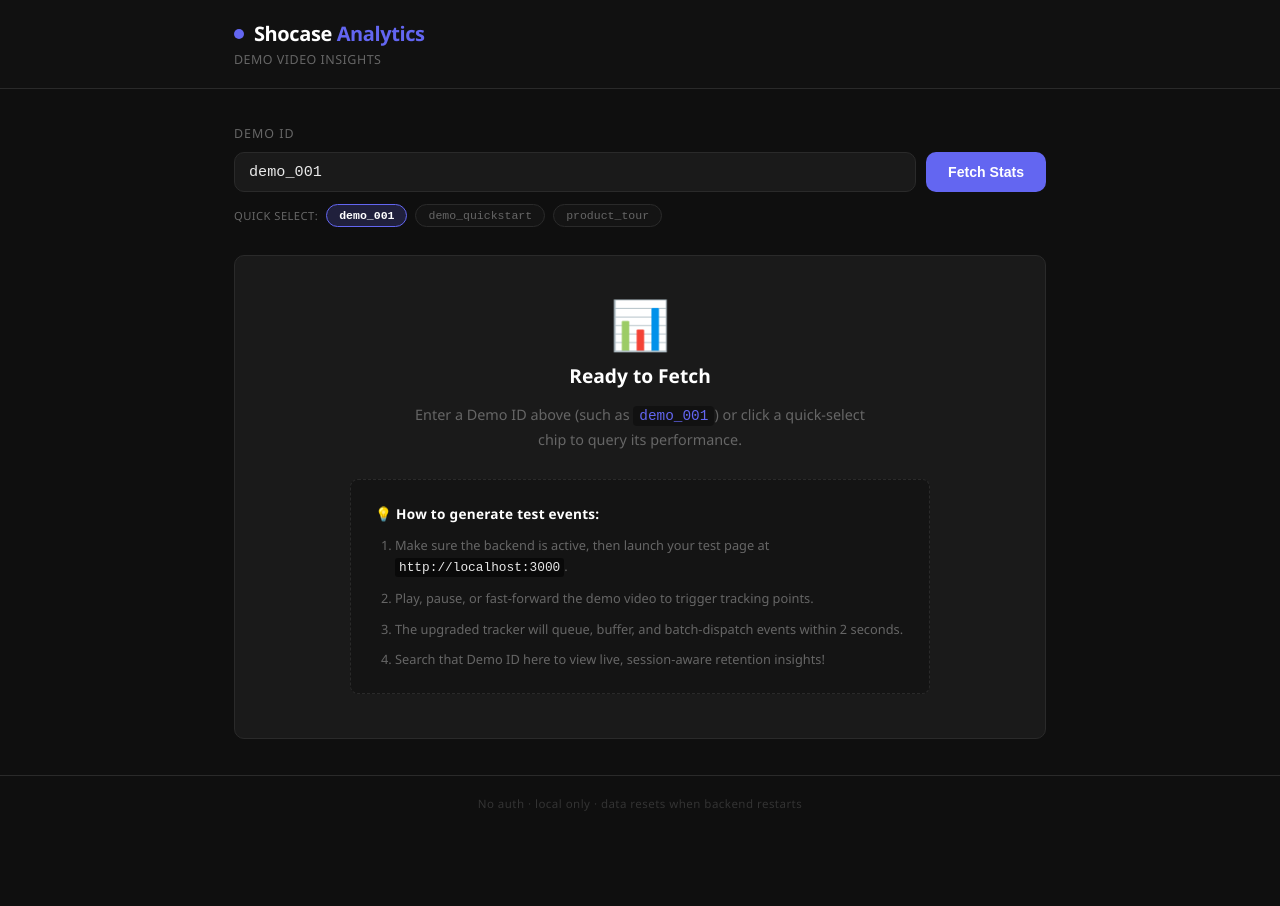
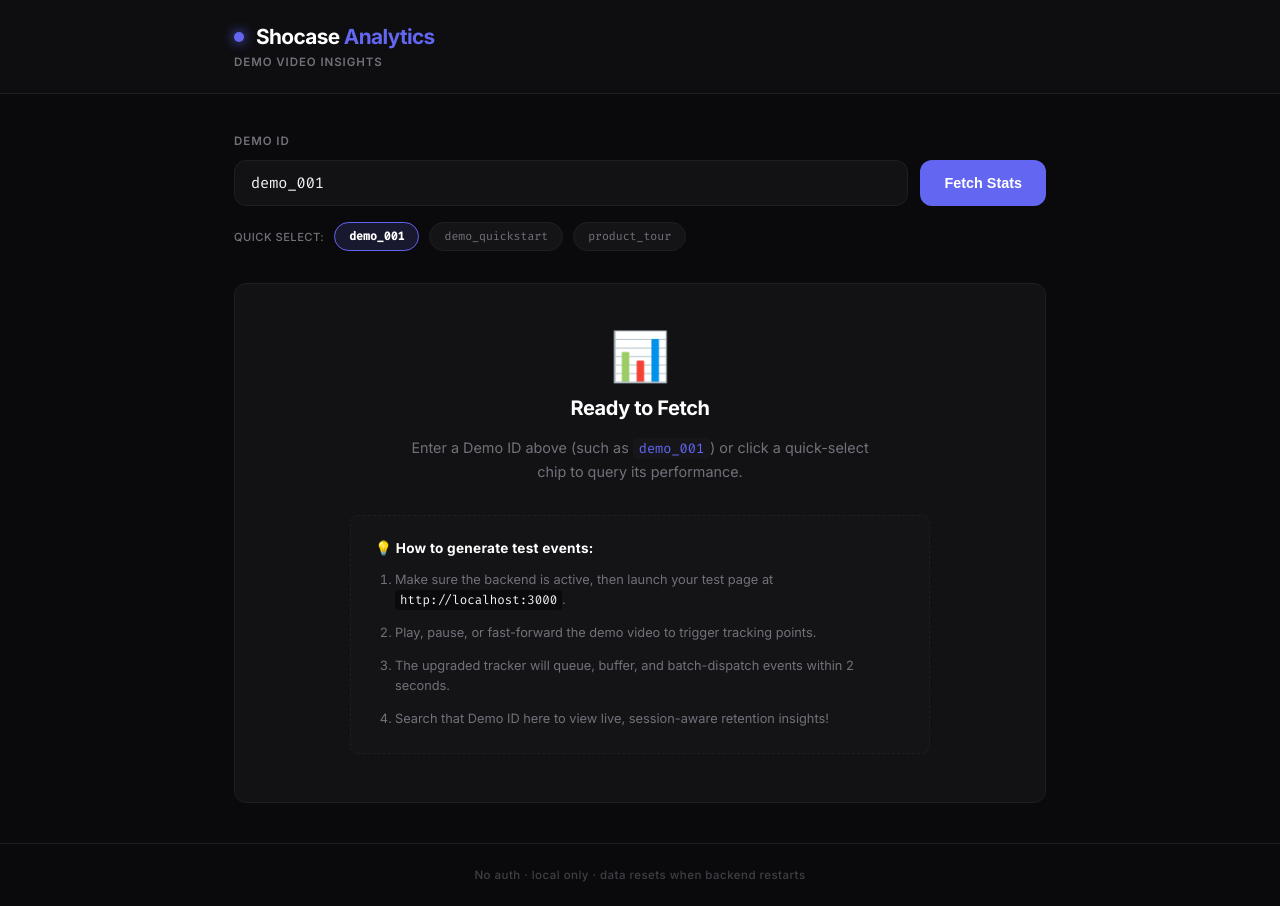
Before and after one commit to maniktyagi04/assignment_tribore, a React (Vite) app in the folder shocase-analytics/dashboard/: page / in a window 1280 px wide. Before the commit the page ends 831 px from the top, so only its background shows below. Built offline with nearby package versions, Linux system fonts and the light colour scheme.

Commit message:
Polished dashboard UI with Google Fonts Inter, hover lifts, glow rings, and micro-interaction states

```diff
--- a/shocase-analytics/dashboard/src/App.css
+++ b/shocase-analytics/dashboard/src/App.css
@@ -1,18 +1,21 @@
+@import url('https://fonts.googleapis.com/css2?family=Inter:wght@400;500;600;700&family=Fira+Code:wght@400;500&display=swap');
+
 /* ── Reset & base ──────────────────────────────────────────────────────────── */
 *, *::before, *::after { box-sizing: border-box; margin: 0; padding: 0; }
 
 :root {
-  --bg:        #0f0f0f;
-  --card:      #1a1a1a;
-  --border:    #2a2a2a;
+  --bg:        #0a0a0c;
+  --card:      #121215;
+  --border:    #1f1f23;
   --accent:    #6366f1;
-  --accent-dim:#6366f133;
-  --text:      #e8e8e8;
-  --muted:     #666;
-  --error:     #f87171;
-  --radius:    10px;
-  --font:      'Segoe UI', system-ui, -apple-system, sans-serif;
-  --mono:      'Fira Code', 'Cascadia Code', monospace;
+  --accent-hover: #4f46e5;
+  --accent-dim:rgba(99, 102, 241, 0.15);
+  --text:      #f4f4f5;
+  --muted:     #71717a;
+  --error:     #ef4444;
+  --radius:    12px;
+  --font:      'Inter', system-ui, -apple-system, sans-serif;
+  --mono:      'Fira Code', monospace;
 
   --high-quality:   #10b981;
   --medium-quality: #f59e0b;
@@ -26,6 +29,7 @@ body {
   color: var(--text);
   font-family: var(--font);
   -webkit-font-smoothing: antialiased;
+  -moz-osx-font-smoothing: grayscale;
 }
 
 /* ── Layout shell ──────────────────────────────────────────────────────────── */
@@ -37,9 +41,9 @@ body {
 
 /* ── Header ────────────────────────────────────────────────────────────────── */
 .header {
-  background: #111;
+  background: #0e0e11;
   border-bottom: 1px solid var(--border);
-  padding: 20px 0;
+  padding: 24px 0;
 }
 .header-inner {
   max-width: 860px;
@@ -49,7 +53,7 @@ body {
 .logo {
   display: flex;
   align-items: center;
-  gap: 10px;
+  gap: 12px;
 }
 .logo-dot {
   width: 10px;
@@ -57,19 +61,21 @@ body {
   border-radius: 50%;
   background: var(--accent);
   flex-shrink: 0;
+  box-shadow: 0 0 12px var(--accent);
 }
 .logo-text {
-  font-size: 1.25rem;
+  font-size: 1.3rem;
   font-weight: 700;
-  letter-spacing: -0.02em;
+  letter-spacing: -0.03em;
   color: #fff;
 }
 .logo-accent { color: var(--accent); }
 .header-sub {
-  margin-top: 4px;
-  font-size: 0.78rem;
+  margin-top: 6px;
+  font-size: 0.72rem;
+  font-weight: 600;
   color: var(--muted);
-  letter-spacing: 0.04em;
+  letter-spacing: 0.08em;
   text-transform: uppercase;
 }
 
@@ -79,21 +85,22 @@ body {
   max-width: 860px;
   width: 100%;
   margin: 0 auto;
-  padding: 36px 24px;
+  padding: 40px 24px;
   display: flex;
   flex-direction: column;
-  gap: 28px;
+  gap: 32px;
 }
 
 /* ── Search bar ────────────────────────────────────────────────────────────── */
-.search-section { display: flex; flex-direction: column; gap: 10px; }
+.search-section { display: flex; flex-direction: column; gap: 12px; }
 .search-label {
-  font-size: 0.78rem;
+  font-size: 0.72rem;
+  font-weight: 600;
   text-transform: uppercase;
   letter-spacing: 0.08em;
   color: var(--muted);
 }
-.search-row { display: flex; gap: 10px; }
+.search-row { display: flex; gap: 12px; }
 .search-input {
   flex: 1;
   background: var(--card);
@@ -101,59 +108,70 @@ body {
   border-radius: var(--radius);
   color: var(--text);
   font-size: 0.95rem;
-  padding: 10px 14px;
+  padding: 12px 16px;
   font-family: var(--mono);
   outline: none;
-  transition: border-color 0.18s;
+  transition: border-color 0.2s ease, box-shadow 0.2s ease;
 }
-.search-input:focus { border-color: var(--accent); }
+.search-input:focus {
+  border-color: var(--accent);
+  box-shadow: 0 0 0 3px var(--accent-dim);
+}
 .search-btn {
   background: var(--accent);
   color: #fff;
-  font-size: 0.88rem;
+  font-size: 0.9rem;
   font-weight: 600;
   border: none;
   border-radius: var(--radius);
-  padding: 10px 22px;
+  padding: 12px 24px;
   cursor: pointer;
-  transition: opacity 0.15s;
+  transition: background-color 0.2s ease, transform 0.1s ease, box-shadow 0.2s ease;
   display: flex;
   align-items: center;
   gap: 8px;
   white-space: nowrap;
 }
 .search-btn:disabled { opacity: 0.55; cursor: not-allowed; }
-.search-btn:not(:disabled):hover { opacity: 0.85; }
+.search-btn:not(:disabled):hover {
+  background: var(--accent-hover);
+  box-shadow: 0 0 12px rgba(99, 102, 241, 0.3);
+}
+.search-btn:not(:disabled):active {
+  transform: scale(0.98);
+}
 
 /* Quick select chips */
 .samples-row {
   display: flex;
   align-items: center;
-  gap: 8px;
+  gap: 10px;
   flex-wrap: wrap;
-  margin-top: 2px;
+  margin-top: 4px;
 }
 .samples-label {
   font-size: 0.7rem;
+  font-weight: 500;
   text-transform: uppercase;
   letter-spacing: 0.04em;
   color: var(--muted);
 }
 .sample-chip {
-  background: #141414;
+  background: #141417;
   border: 1px solid var(--border);
   border-radius: 20px;
   color: var(--muted);
   font-family: var(--mono);
   font-size: 0.72rem;
-  padding: 4px 12px;
+  padding: 6px 14px;
   cursor: pointer;
-  transition: all 0.15s ease-out;
+  transition: all 0.2s cubic-bezier(0.4, 0, 0.2, 1);
   outline: none;
 }
 .sample-chip:hover {
   border-color: var(--accent);
-  color: #fff;
+  color: var(--text);
+  transform: translateY(-1px);
 }
 .sample-chip.active {
   background: var(--accent-dim);
@@ -164,13 +182,14 @@ body {
 .sample-chip:disabled {
   opacity: 0.45;
   cursor: not-allowed;
+  transform: none;
 }
 
 /* spinner */
 .spinner {
   width: 14px;
   height: 14px;
-  border: 2px solid #ffffff55;
+  border: 2px solid rgba(255,255,255,0.3);
   border-top-color: #fff;
   border-radius: 50%;
   animation: spin 0.7s linear infinite;
@@ -180,43 +199,54 @@ body {
 .error-msg {
   font-size: 0.82rem;
   color: var(--error);
-  margin-top: 2px;
+  margin-top: 4px;
+  font-weight: 500;
 }
 
 /* ── Stat cards ────────────────────────────────────────────────────────────── */
 .cards-row {
   display: grid;
   grid-template-columns: repeat(4, 1fr);
-  gap: 14px;
+  gap: 16px;
 }
-@media (max-width: 640px) {
+@media (max-width: 768px) {
   .cards-row { grid-template-columns: repeat(2, 1fr); }
+}
+@media (max-width: 480px) {
+  .cards-row { grid-template-columns: 1fr; }
 }
 .stat-card {
   background: var(--card);
   border: 1px solid var(--border);
   border-radius: var(--radius);
-  padding: 18px 20px;
+  padding: 20px 24px;
   display: flex;
   flex-direction: column;
-  gap: 8px;
+  gap: 10px;
+  transition: border-color 0.2s ease, transform 0.2s ease;
+}
+.stat-card:hover {
+  border-color: #27272a;
+  transform: translateY(-2px);
 }
 .stat-label {
   font-size: 0.72rem;
+  font-weight: 600;
   text-transform: uppercase;
   letter-spacing: 0.08em;
   color: var(--muted);
 }
 .stat-value {
-  font-size: 1.75rem;
+  font-size: 1.85rem;
   font-weight: 700;
   color: #fff;
   line-height: 1;
   word-break: break-all;
+  letter-spacing: -0.02em;
 }
 .stat-value.mono {
   font-family: var(--mono);
-  font-size: 1rem;
+  font-size: 1.05rem;
   color: var(--accent);
   margin-top: 4px;
 }
@@ -230,6 +260,7 @@ body {
 }
 .insights-title {
   font-size: 0.78rem;
+  font-weight: 600;
   text-transform: uppercase;
   letter-spacing: 0.08em;
   color: var(--muted);
@@ -244,16 +275,21 @@ body {
   .insights-grid { grid-template-columns: 1fr; }
 }
 .insight-card {
-  background: #141414;
+  background: #18181c;
   border: 1px solid var(--border);
   border-radius: 8px;
-  padding: 16px;
+  padding: 18px;
   display: flex;
   flex-direction: column;
-  gap: 10px;
+  gap: 12px;
+  transition: border-color 0.2s ease;
+}
+.insight-card:hover {
+  border-color: #27272a;
 }
 .insight-label {
   font-size: 0.72rem;
+  font-weight: 600;
   text-transform: uppercase;
   letter-spacing: 0.04em;
   color: var(--muted);
@@ -262,7 +298,7 @@ body {
   font-size: 0.9rem;
   font-weight: 600;
   color: #fff;
-  line-height: 1.4;
+  line-height: 1.5;
 }
 .insight-value.highlight-drop {
   color: #f87171;
@@ -289,6 +325,7 @@ body {
 }
 .funnel-title {
   font-size: 0.78rem;
+  font-weight: 600;
   text-transform: uppercase;
   letter-spacing: 0.08em;
   color: var(--muted);
@@ -313,6 +350,7 @@ body {
 .funnel-stage {
   font-weight: 600;
   color: var(--text);
+  letter-spacing: -0.01em;
 }
 .funnel-stats {
   font-size: 0.8rem;
@@ -328,7 +366,7 @@ body {
 }
 .bar-track {
   width: 100%;
-  background: #141414;
+  background: #16161a;
   border: 1px solid var(--border);
   border-radius: 6px;
   height: 12px;
@@ -346,7 +384,7 @@ body {
   background: var(--card);
   border: 1px solid var(--border);
   border-radius: var(--radius);
-  padding: 60px 24px;
+  padding: 64px 24px;
   display: flex;
   flex-direction: column;
   align-items: center;
@@ -361,37 +399,40 @@ body {
   background: var(--accent-dim);
   border: 3px solid var(--accent);
   animation: pulse 1.6s ease-in-out infinite;
+  box-shadow: 0 0 16px var(--accent-dim);
 }
 @keyframes pulse {
   0% { transform: scale(0.9); opacity: 0.6; }
-  50% { transform: scale(1.1); opacity: 1; }
+  50% { transform: scale(1.05); opacity: 1; box-shadow: 0 0 20px rgba(99, 102, 241, 0.3); }
   100% { transform: scale(0.9); opacity: 0.6; }
 }
 .loading-text {
   font-size: 0.95rem;
   color: var(--text);
-  font-weight: 500;
+  font-weight: 600;
+  letter-spacing: -0.01em;
 }
 
 .empty-state-card {
   background: var(--card);
   border: 1px solid var(--border);
   border-radius: var(--radius);
-  padding: 44px 32px;
+  padding: 48px 36px;
   text-align: center;
   display: flex;
   flex-direction: column;
   align-items: center;
-  gap: 14px;
+  gap: 16px;
 }
 .empty-icon {
   font-size: 3rem;
   line-height: 1;
 }
 .empty-title {
-  font-size: 1.2rem;
+  font-size: 1.25rem;
   font-weight: 700;
   color: #fff;
+  letter-spacing: -0.02em;
 }
 .empty-text {
   font-size: 0.9rem;
@@ -401,18 +442,19 @@ body {
 }
 .empty-text code {
   font-family: var(--mono);
-  background: #111;
+  background: #16161a;
   color: var(--accent);
   padding: 2px 6px;
   border-radius: 4px;
+  font-size: 0.85rem;
 }
 
 .guidance-box {
-  background: #141414;
+  background: #141417;
   border: 1px dashed var(--border);
   border-radius: 8px;
   padding: 24px;
-  margin-top: 14px;
+  margin-top: 16px;
   max-width: 580px;
   width: 100%;
   text-align: left;
@@ -421,7 +463,7 @@ body {
   font-size: 0.85rem;
   font-weight: 700;
   color: #fff;
-  margin-bottom: 12px;
+  margin-bottom: 14px;
   letter-spacing: 0.02em;
 }
 .guidance-list {
@@ -430,23 +472,25 @@ body {
   padding-left: 20px;
   display: flex;
   flex-direction: column;
-  gap: 10px;
+  gap: 12px;
   line-height: 1.6;
 }
 .guidance-list code {
   font-family: var(--mono);
-  background: #090909;
+  background: #0a0a0c;
   color: var(--text);
-  padding: 2px 4px;
+  padding: 2px 5px;
   border-radius: 3px;
+  font-size: 0.78rem;
 }
 
 /* ── Footer ────────────────────────────────────────────────────────────────── */
 .footer {
   text-align: center;
-  padding: 20px;
+  padding: 24px;
   font-size: 0.72rem;
-  color: #333;
+  color: #3f3f46;
   border-top: 1px solid var(--border);
   letter-spacing: 0.04em;
+  font-weight: 500;
 }
```
